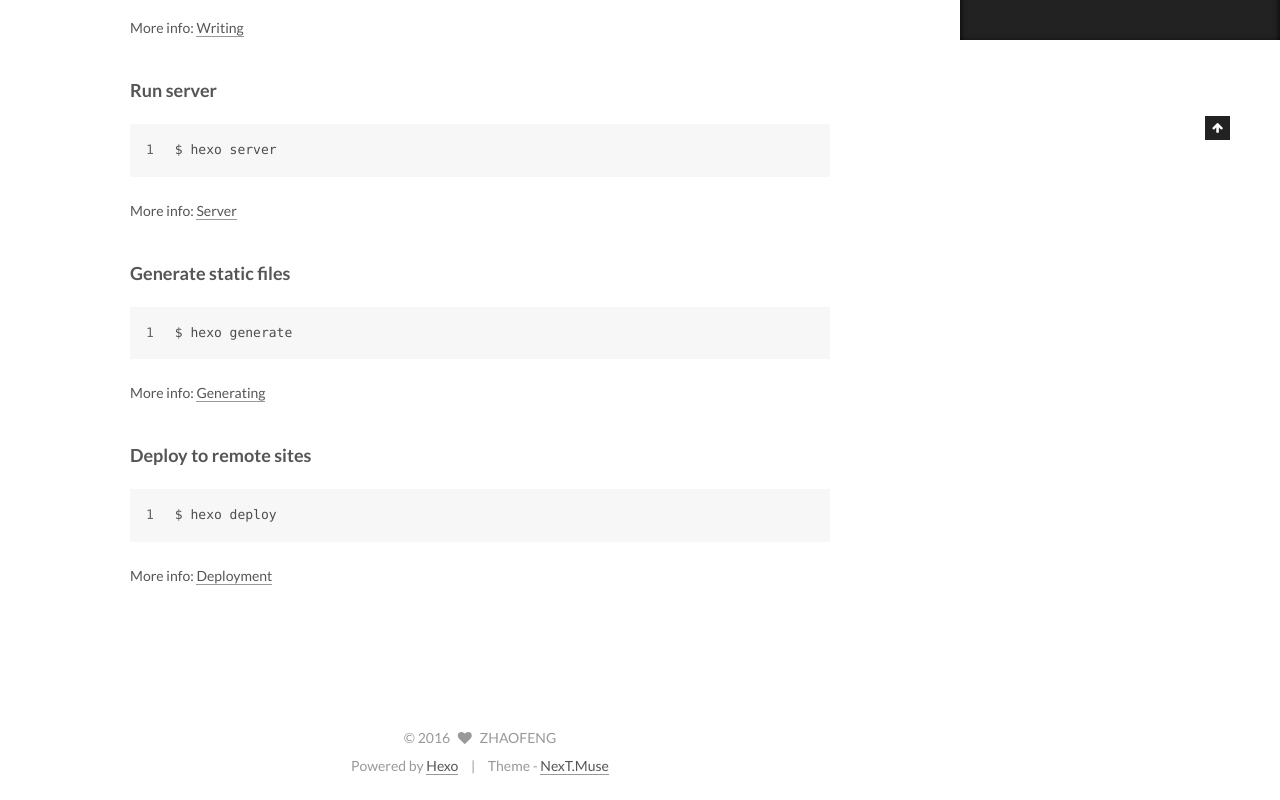
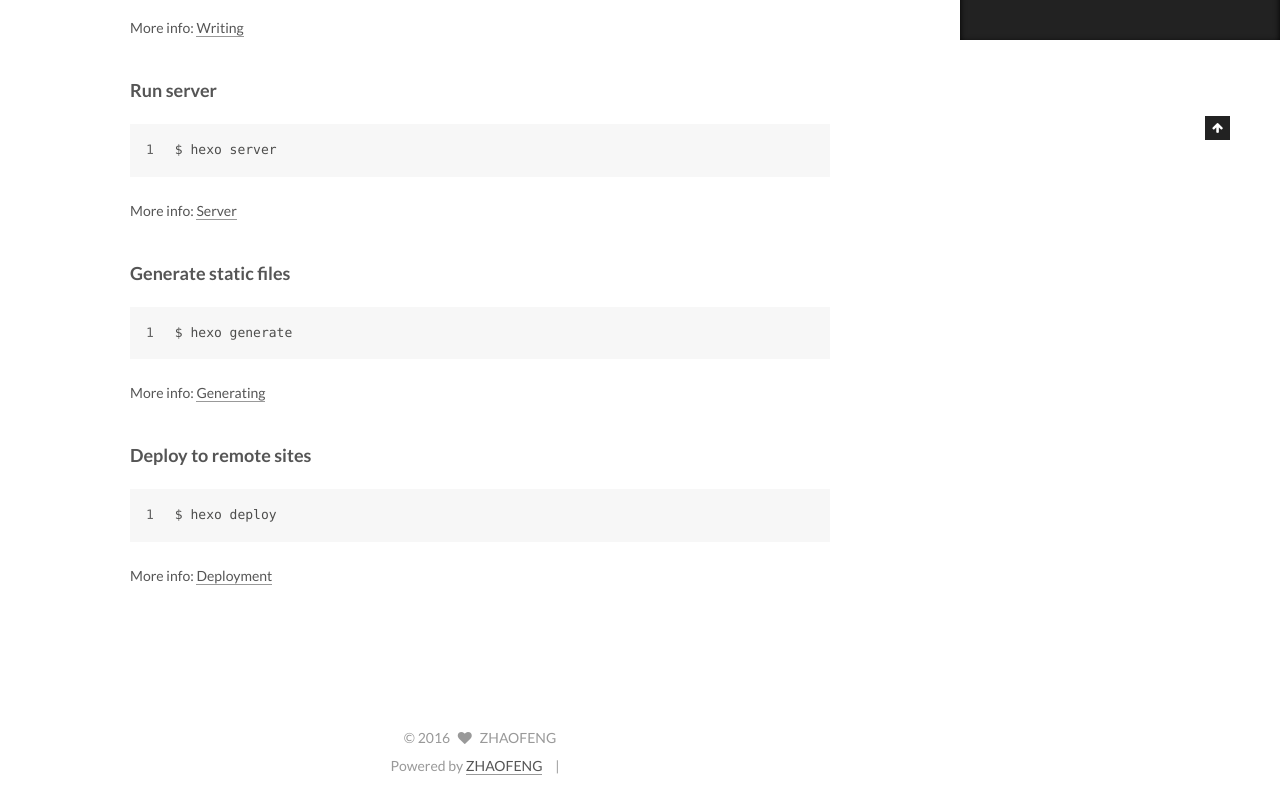
Before and after one commit to amethystwoo/amethystwoo.github.io, a plain HTML site: page 2016/03/23/hello-world/index.html in a window 1280 px wide. Shown: the part 760-1560 px from the top of the page. Drawn offline with Linux system fonts and the light colour scheme.

Commit message:
Site updated: 2016-03-23 15:25:30

```diff
--- a/2016/03/23/hello-world/index.html
+++ b/2016/03/23/hello-world/index.html
@@ -399,15 +399,17 @@ Quick">
 </div>
 
 <div class="powered-by">
-  Powered by <a class="theme-link" href="http://hexo.io">Hexo</a>
+  Powered by <a class="theme-link" href="http://hexo.io">ZHAOFENG</a>
 </div>
 
+<!--
 <div class="theme-info">
   Theme -
   <a class="theme-link" href="https://github.com/iissnan/hexo-theme-next">
     NexT.Muse
   </a>
 </div>
+-->
 
 
 
```
Also changed, not shown: archives/2016/03/index.html (+3 -1 lines), archives/2016/index.html (+3 -1 lines), archives/index.html (+3 -1 lines), index.html (+3 -1 lines).
